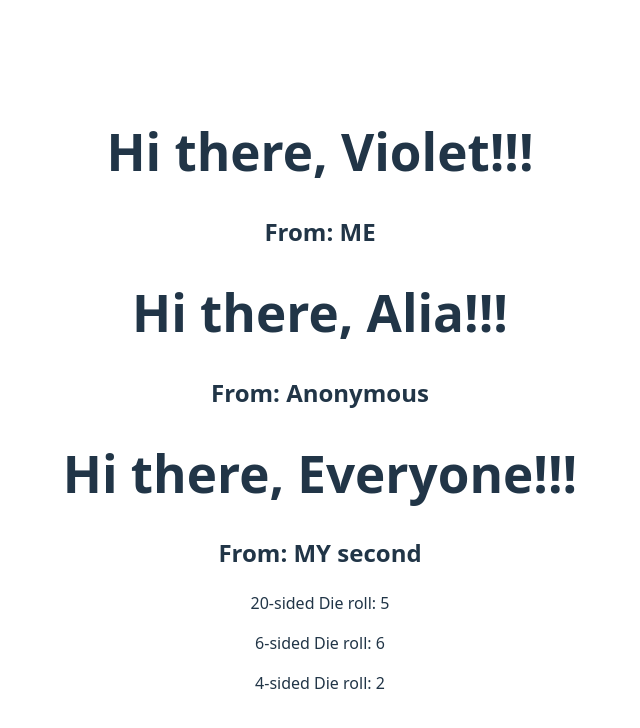
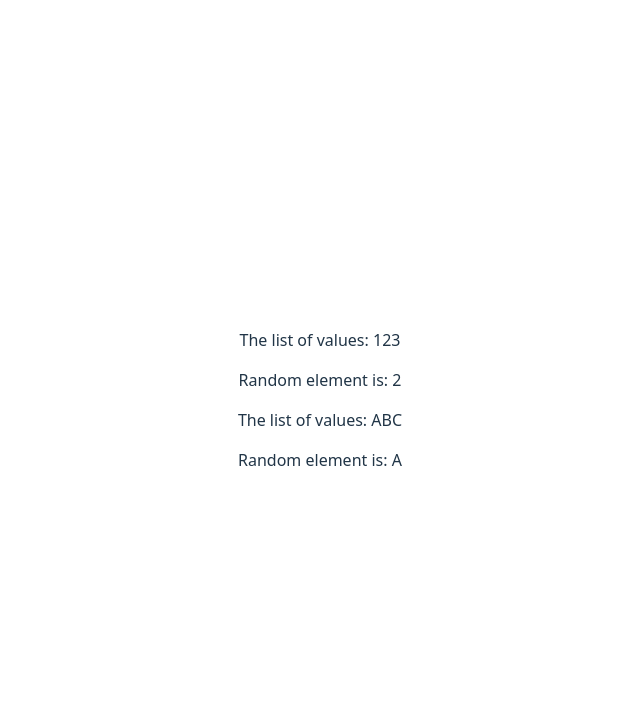
Before and after one commit to WestinSherman/ReactUdemyRerun, a React (Vite) app in the folder First-React-App/: page / in a window 1280 px wide. Shown: the top 728 px of the page, without its empty margins (320-960 px from the left). Built offline with nearby package versions, Linux system fonts and the light colour scheme.

Commit message:
S_63(624), finished.

```diff
--- a/First-React-App/src/App.jsx
+++ b/First-React-App/src/App.jsx
@@ -2,16 +2,19 @@
 import Chicken from './components/Chicken'
 import Greeter from './components/Greeter'
 import Die from './components/Die'
+import ListPicker from './components/ListPicker'
 
 function App() {
     return (
         <div>
-            <Greeter person="Violet" from="ME" />
+            <ListPicker values={[1, 2, 3]} />
+            <ListPicker values={["A", "B", "C"]} />
+            {/*<Greeter person="Violet" from="ME" />
             <Greeter person="Alia" />
             <Greeter from="MY second" />
             <Die numSides={20} />
             <Die />
-            <Die numSides={4} />
+            <Die numSides={4} />*/}
         </div>
     )
 }
--- /dev/null
+++ b/First-React-App/src/components/ListPicker.jsx
@@ -0,0 +1,10 @@
+export default function ListPicker({ values }) {
+    const randIdx = Math.floor(Math.random() * values.length);
+    const randElement = values[randIdx];
+    return (
+        <div>
+            <p>The list of values: {values}</p>
+            <p>Random element is: {randElement}</p>
+        </div>
+    )
+}
```
Also changed, not shown: 1 other file (tests, documents, lock files or other folders).
